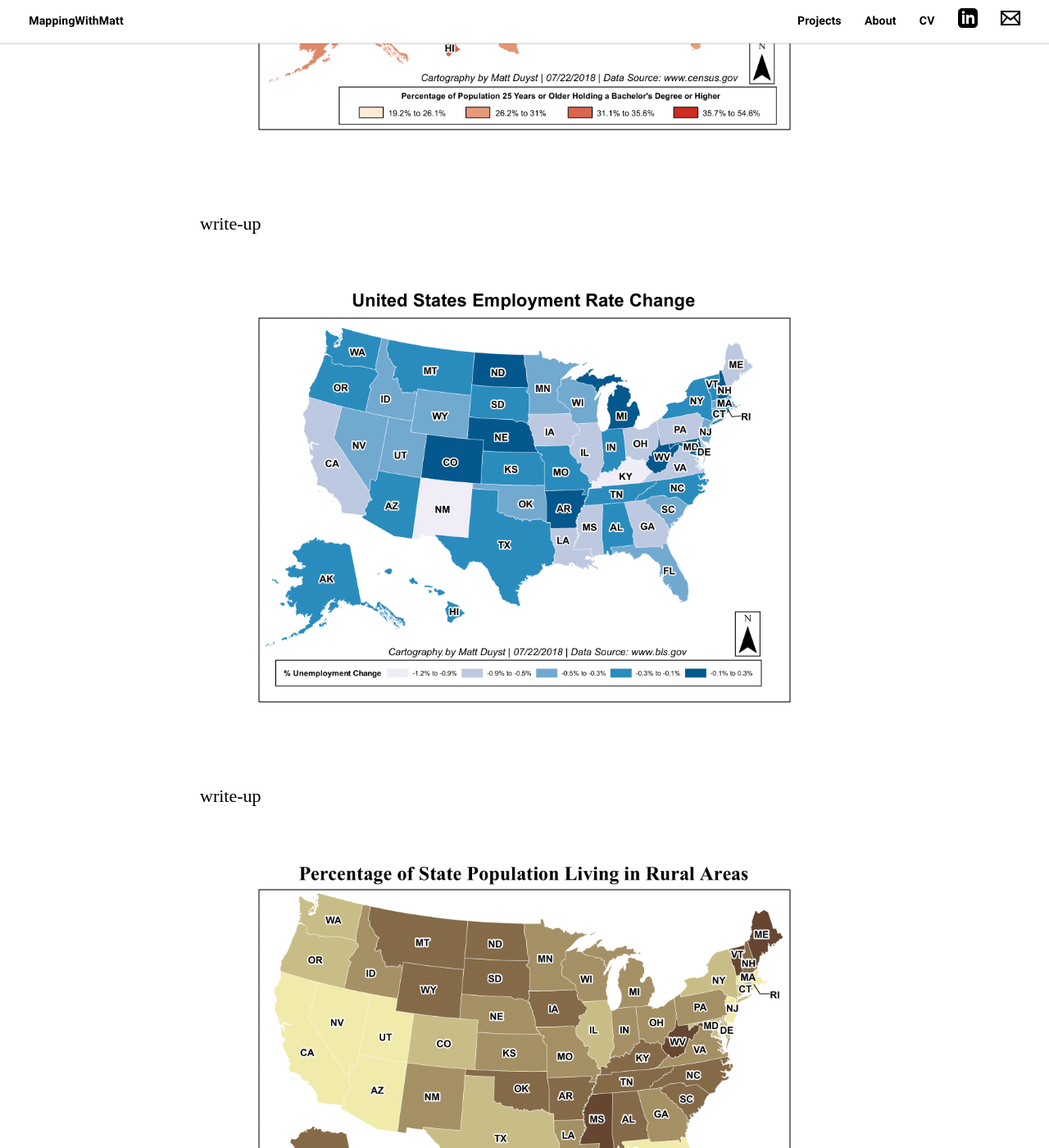
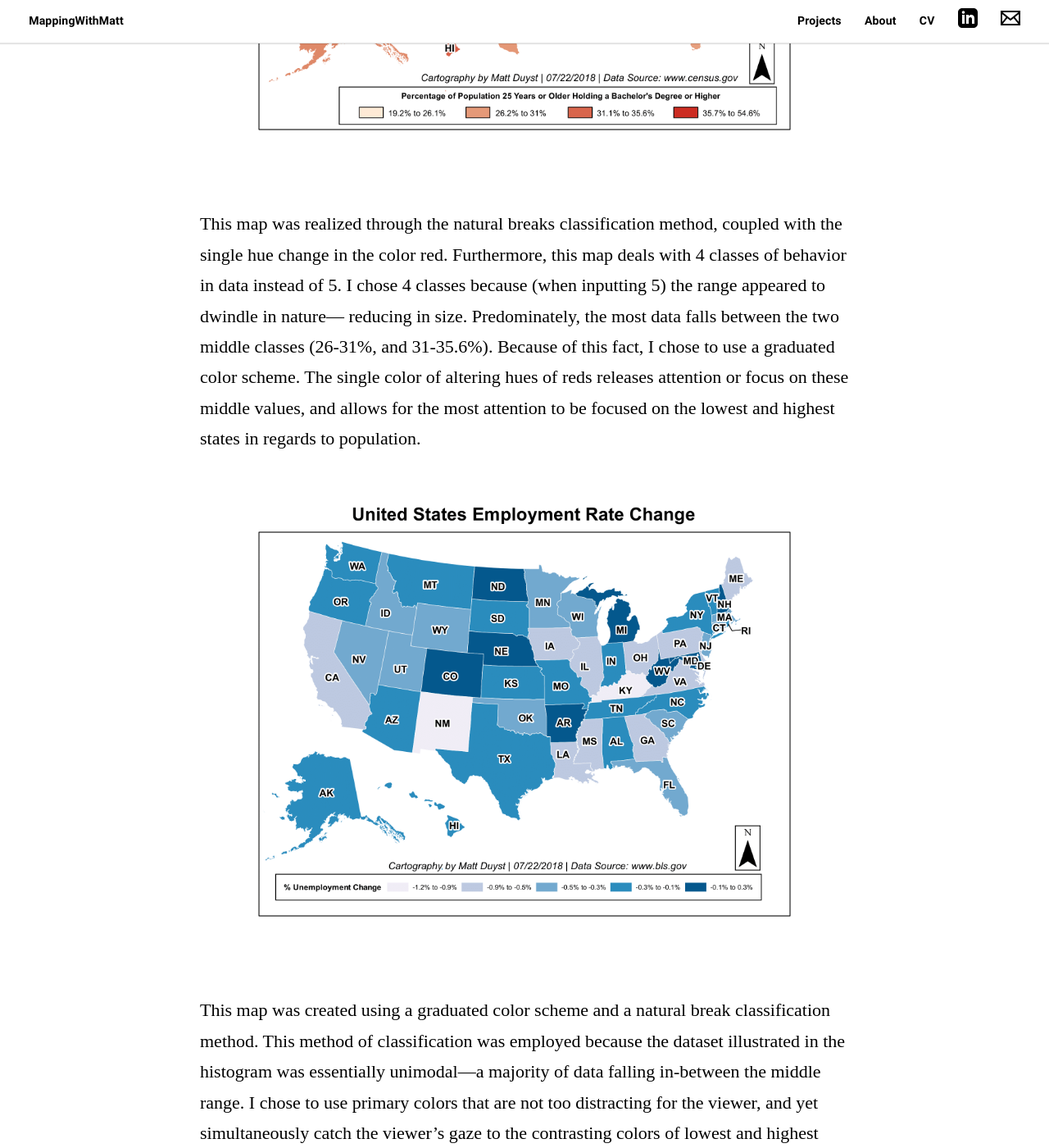
Before and after one commit to matt-duyst/mapping-with-matt, a Jekyll site: the page built from _posts/2018-09-01-statewide-thematic-mappings.markdown, in a window 1280 px wide and 1400 px high, scrolled down 799 px. Shown: the whole window at 82% size. Built offline with Jekyll 4.4.1, drawn with Linux system fonts in a browser that asks for light colours; some web fonts are replaced; some of the changed text lies outside the part shown.

Commit message:
final summary import

```diff
--- a/_posts/2015-09-09-Leilani-Estates.markdown
+++ b/_posts/2015-09-09-Leilani-Estates.markdown
@@ -19,10 +19,6 @@ a static map to accentuate the 3D rendered mappings. generate maps of natural di
 
 ![Map GIS](/assets/images/Leilani-Estates.png)
 
-write-up
-
 #### 3D Rendering of Volcanic Fissures
 
 ![Placeholder](/assets/images/3d-leilani.png)
-
-write-up
--- a/_posts/2018-09-01-statewide-thematic-mappings.markdown
+++ b/_posts/2018-09-01-statewide-thematic-mappings.markdown
@@ -11,20 +11,20 @@ tags:
 
 ![Map GIS](/assets/images/ed-attainment.png)
 
-write-up
+This map was realized through the natural breaks classification method, coupled with the single hue change in the color red. Furthermore, this map deals with 4 classes of behavior in data instead of 5. I chose 4 classes because (when inputting 5) the range appeared to dwindle in nature— reducing in size. Predominately, the most data falls between the two middle classes (26-31%, and 31-35.6%). Because of this fact, I chose to use a graduated color scheme. The single color of altering hues of reds releases attention or focus on these middle values, and allows for the most attention to be focused on the lowest and highest states in regards to population.
 
 ![Placeholder](/assets/images/employment-rate-change.png)
 
-write-up
+This map was created using a graduated color scheme and a natural break classification method. This method of classification was employed because the dataset illustrated in the histogram was essentially unimodal—a majority of data falling in-between the middle range. I chose to use primary colors that are not too distracting for the viewer, and yet simultaneously catch the viewer’s gaze to the contrasting colors of lowest and highest alterations in unemployment rates. Ergo, the modest and none obtrusive colors accentuated for the middle range class is a dual-attempt to further the attention towards the two extremes.
 
 ![Placeholder](/assets/images/pct-rural.png)
 
-write-up
+Mapping the percentage of rural areas in the US was a culmination of graduated colors and natural break classification methods, due the to nature of the data’s distribution when put on a histogram. The use of 5 classes is of importance when viewing the map; it allows two classes to be witnessed on both ends of the middle, most common, population percentage. The varying hues of the single shade of brown parallels the rural population/behavior being spatially analyzed. This color also does a grand job at showing the contrast in lowest rural percentage (the lightest shade of brown), and the highest rural percentage (the darkest shade of brown).
 
 ![Placeholder](/assets/images/regional-mapping.png)
 
-write-up
+This map was achieved differently than the previous two; it was created using a text field, unlike the previous numerical classification categories. These single values were then classified into six differing classes—Middle Atlantic, Midwest, New England, South, Southwest, and West. The color schemes purposely clash with each other, in an attempt to illustrate the contrasting regions of each conglomerated region of states on the map. The masked, white outline further allows for outlining of state abbreviations, and likewise doesn’t distract the viewer but rather accentuates an easy interpretation of the United States by state regions.
 
 ![Placeholder](/assets/images/total-pop-per-state.png)
 
-write-up
+This map was manifested using the standard deviation method, with five classes at the base of its origin. I chose a color scheme that I believe allows an easily understandable reading of total state population; the contrasting shade of the two colors (brown and blue) allows for the uttermost attention to be drawn towards the states with the highest (darkest blue) and lowest (darkest brown) populations. When analyzing the histogram for the data, an obvious left-skew was realized. Ergo, it was more common for states to have a lower population, especially with the two highest outliers of California and Texas.
```
Also changed, not shown: 1 other file.
